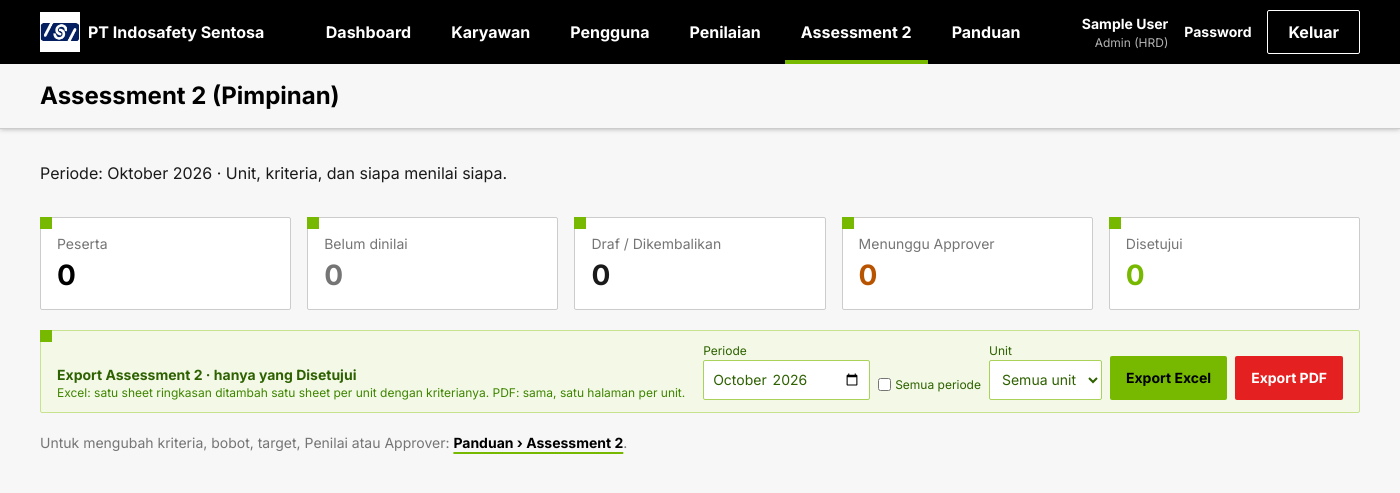
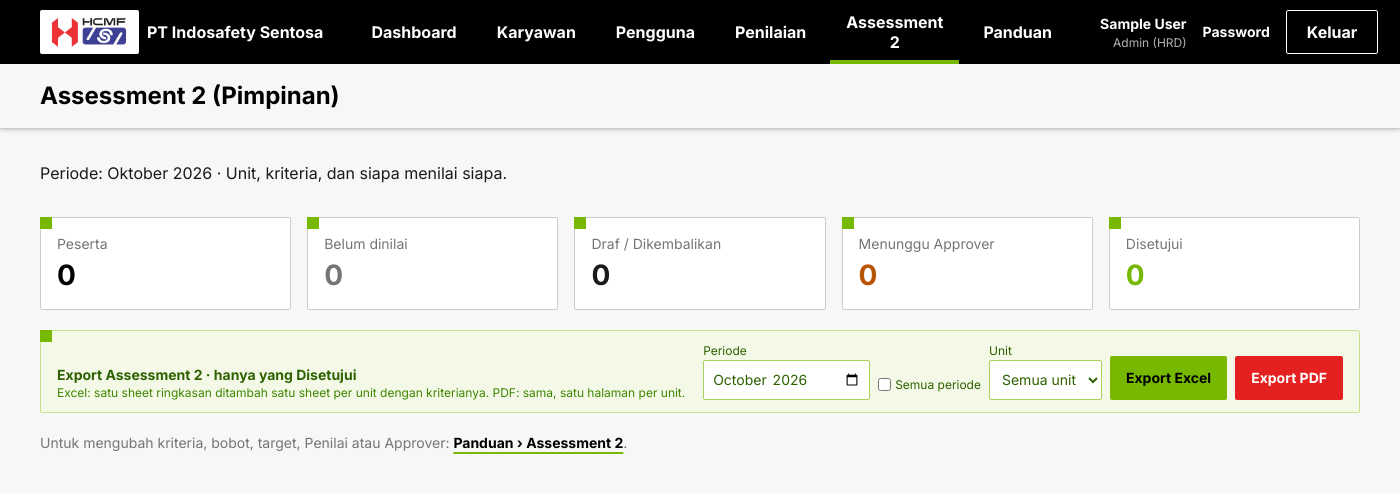
Before and after one commit to bynermanda/Assement_ISI, a Laravel app: page /admin/a2 in a window 1400 px wide. Shown: the top 493 px of the page. Run offline with Laravel 12, Linux system fonts and the light colour scheme; the visitor is signed in with stand-in values (Sample User, id 1); data that the repository does not hold is empty; parts of the project's set-up code (start-up, migrations or seed data) failed here and were passed over; some libraries are stand-ins or nearby versions.

Commit message:
Ganti logo perusahaan (HCMF / Indosafety) dan ikon tab browser; tabel penilaian bergaris, header Assessment Massal sejajar

```diff
--- a/resources/views/auth/login.blade.php
+++ b/resources/views/auth/login.blade.php
@@ -9,7 +9,7 @@
 {{-- hero-card-dark: black chapter, copy on the left, the form as a white card with the green corner square --}}
 <body class="flex min-h-full flex-col bg-black text-white">
     <header class="flex h-16 items-center px-6 md:px-12">
-        <img src="{{ asset('images/logo.png') }}" alt="PT Indosafety Sentosa" class="h-10 w-auto">
+        <span class="flex h-12 items-center rounded bg-white px-2"><img src="{{ asset('images/logo.png') }}" alt="PT Indosafety Sentosa" class="h-10 w-auto"></span>
     </header>
 
     <main class="flex flex-1 items-center px-6 py-12 md:px-12 md:py-20">
--- a/resources/views/layouts/app.blade.php
+++ b/resources/views/layouts/app.blade.php
@@ -59,7 +59,8 @@
     <nav class="sticky top-0 z-50 bg-black" x-data="{ mobileOpen: false }" aria-label="Menu utama">
         <div class="flex h-16 w-full items-center justify-between gap-8 px-6 md:px-10">
             <a href="{{ route('dashboard') }}" class="flex shrink-0 items-center gap-2" aria-label="PT Indosafety Sentosa">
-                <img src="{{ asset('images/logo.png') }}" alt="" class="h-10 w-auto">
+                {{-- the logo has a white background: shown on a small white plate on the black nav --}}
+                <span class="flex h-11 items-center rounded bg-white px-2"><img src="{{ asset('images/logo.png') }}" alt="" class="h-9 w-auto"></span>
                 <span class="hidden text-base font-semibold text-white xl:inline">PT Indosafety Sentosa</span>
             </a>
             @unless ($forcedChange)
--- a/resources/views/layouts/partials/theme.blade.php
+++ b/resources/views/layouts/partials/theme.blade.php
@@ -8,7 +8,9 @@
 <link rel="preconnect" href="https://fonts.googleapis.com">
 <link rel="preconnect" href="https://fonts.gstatic.com" crossorigin>
 <link href="https://fonts.googleapis.com/css2?family=Inter:wght@400;700&display=swap" rel="stylesheet">
-<link rel="icon" type="image/png" href="{{ asset('images/logo.png') }}">
+<link rel="icon" type="image/png" sizes="256x256" href="{{ asset('images/favicon.png') }}">
+<link rel="icon" href="{{ asset('favicon.ico') }}" sizes="any">
+<link rel="apple-touch-icon" href="{{ asset('images/favicon.png') }}">
 <script src="https://cdn.tailwindcss.com"></script>
 <script>
     tailwind.config = {
```
Also changed, not shown: public/favicon.ico, public/images/favicon.png (added), public/images/logo.png.
